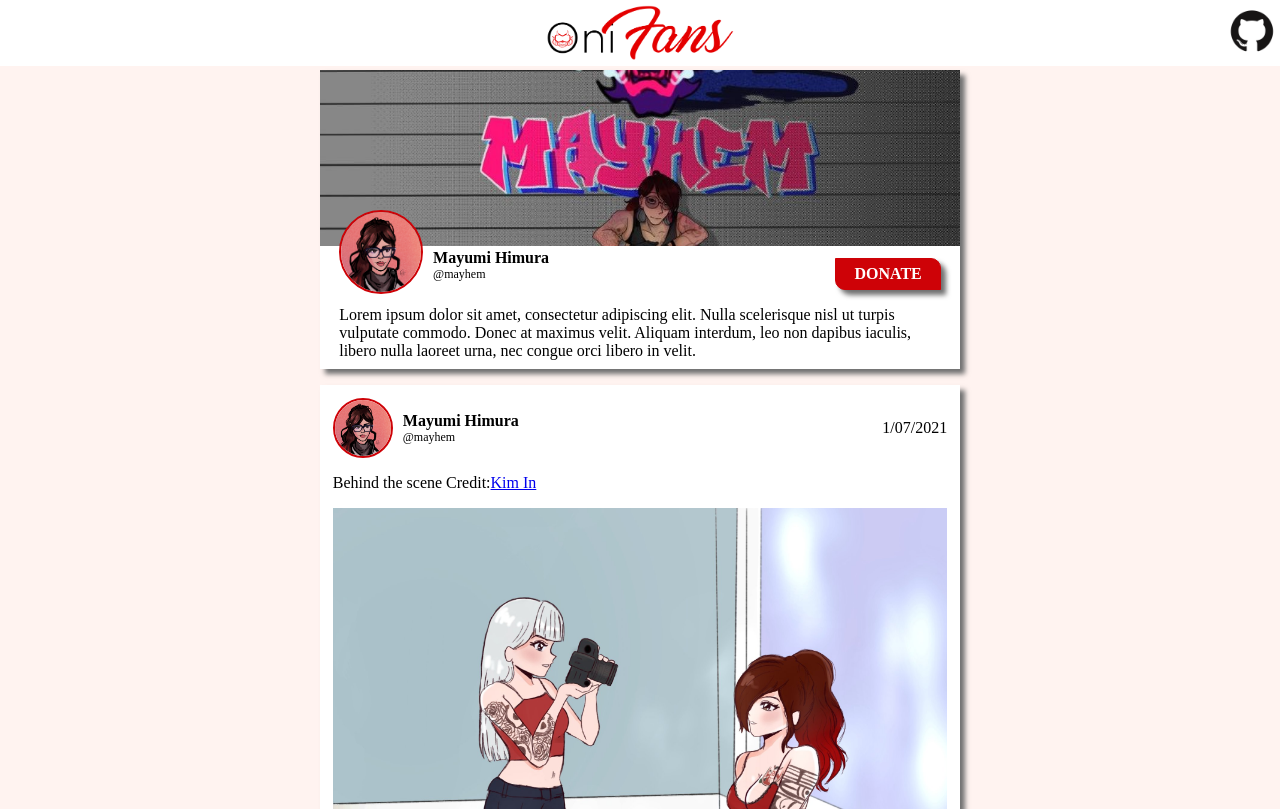
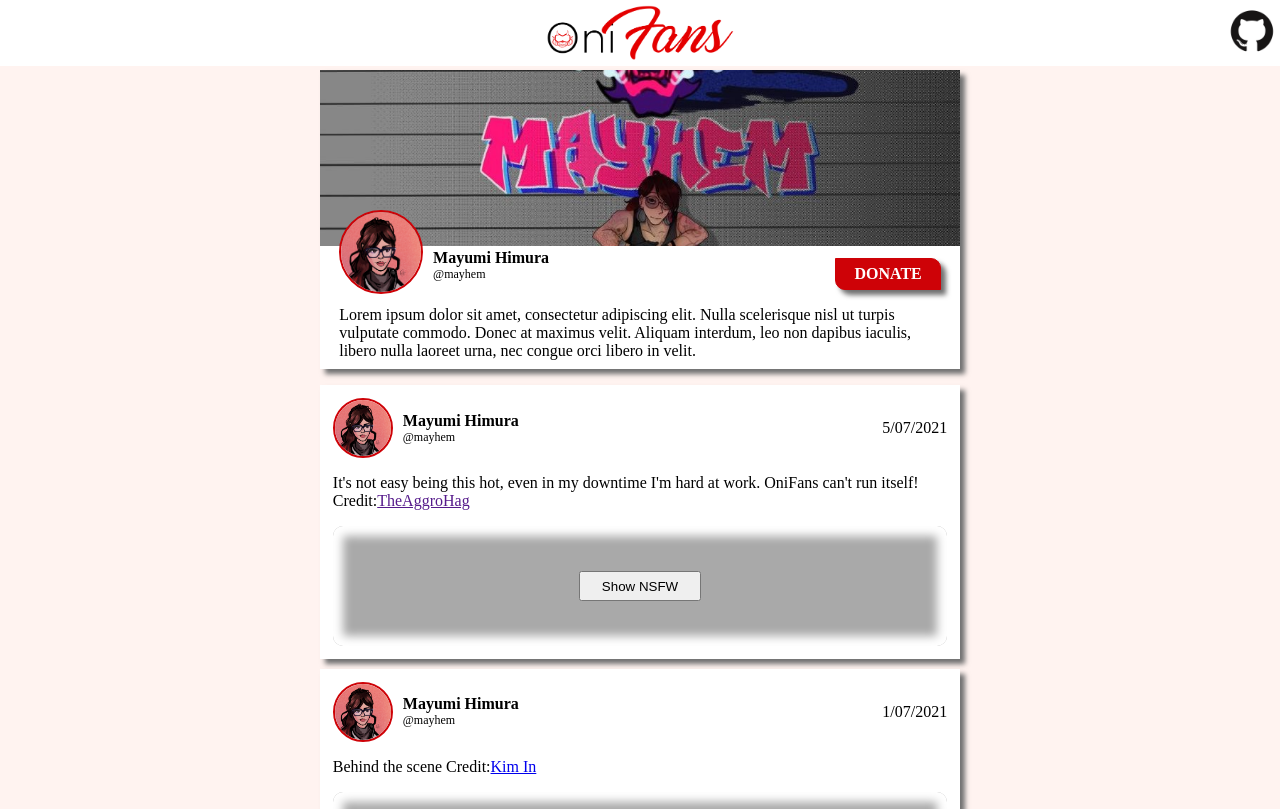
Before and after one commit to Drywock/oni-fans, an Angular app: page / in a window 1280 px wide. Built offline with nearby package versions, Linux system fonts and the light colour scheme.

Commit message:
Yeah new content and nsfw protection

```diff
--- a/src/app/content/post/post.component.html
+++ b/src/app/content/post/post.component.html
@@ -20,7 +20,12 @@
     <div>
         <p>{{ post.content.text }} Credit:<a [href]="post.credit.link">{{ post.credit.name }}</a></p>
         <div class="post-img-box">
-            <img class="post-img" [src]="post.content.img" />
+            <div *ngIf="hidder; else imgBlock" class="hidder">
+                <button class="btn-show" (click)="onShow()">Show NSFW</button>
+            </div>
+            <ng-template #imgBlock>
+                <img class="post-img" [src]="post.content.img" />
+            </ng-template>
         </div>
     </div>
 </div>
--- a/src/app/content/post/post.component.scss
+++ b/src/app/content/post/post.component.scss
@@ -55,3 +55,19 @@
     display: flex;
     align-items: center;
 }
+
+.hidder {
+    display: flex;
+    background-color: darkgrey;
+    height: 15vh;
+    width: 100%;
+    justify-content: center;
+    align-items: center;
+    border-radius: 10px;
+    box-shadow: inset 0px 0px 10px 10px white;
+}
+
+.btn-show {
+    height: 25%;
+    width: 20%;
+}
--- a/src/app/content/post/post.component.ts
+++ b/src/app/content/post/post.component.ts
@@ -19,9 +19,15 @@ export class PostComponent implements OnInit {
   //   }
   // };
 
+  hidder: boolean = false;
+
   constructor() { }
 
   ngOnInit(): void {
+    this.hidder = this.post.content.isLewd
   }
 
+  public onShow(): void {
+    this.hidder = false;
+  }
 }
--- a/src/assets/posts.json
+++ b/src/assets/posts.json
@@ -1,4 +1,20 @@
 [
+  {
+    "author": {
+      "name": "Mayumi Himura",
+      "handle": "@mayhem"
+    },
+    "date": "5/07/2021",
+    "content": {
+      "text": "It's not easy being this hot, even in my downtime I'm hard at work. OniFans can't run itself!",
+      "img": "assets/img/SPOILER_MayOniFans01.png",
+      "isLewd": true
+    },
+    "credit": {
+      "name": "TheAggroHag",
+      "link": ""
+    }
+  },
   {
     "author": {
       "name": "Mayumi Himura",
@@ -7,7 +23,8 @@
     "date": "1/07/2021",
     "content": {
       "text": "Behind the scene",
-      "img": "assets/img/kimInBehindScene.jpg"
+      "img": "assets/img/kimInBehindScene.jpg",
+      "isLewd": true
     },
     "credit": {
       "name": "Kim In",
@@ -22,7 +39,8 @@
     "date": "1/07/2021",
     "content": {
       "text": "<lewd message pendind>",
-      "img": "assets/img/kimInMay.jpg"
+      "img": "assets/img/kimInMay.jpg",
+      "isLewd": true
     },
     "credit": {
       "name": "Kim In",
@@ -37,7 +55,8 @@
     "date": "27/06/2021",
     "content": {
       "text": "<lewd message pendind>",
-      "img": "assets/img/mayumi-jack-livingood.jpg"
+      "img": "assets/img/mayumi-jack-livingood.jpg",
+      "isLewd": true
     },
     "credit": {
       "name": "Jack Livingood",
@@ -52,7 +71,8 @@
     "date": "27/06/2021",
     "content": {
       "text": "Heatwave can't keep me down!",
-      "img": "assets/img/pema-art.jpg"
+      "img": "assets/img/pema-art.jpg",
+      "isLewd": true
     },
     "credit": {
       "name": "Pema Mendez",
@@ -67,7 +87,8 @@
     "date": "26/06/2021",
     "content": {
       "text": "Cleaning Redtail to to get it extra clean.",
-      "img": "assets/img/car-1.PNG"
+      "img": "assets/img/car-1.PNG",
+      "isLewd": false
     },
     "credit": {
       "name": "Kim In",
@@ -83,7 +104,8 @@
     "date": "26/06/2021",
     "content": {
       "text": "<message pending>",
-      "img": "assets/img/car-2.PNG"
+      "img": "assets/img/car-2.PNG",
+      "isLewd": false
     },
     "credit": {
       "name": "Kim Im",
@@ -98,7 +120,8 @@
     "date": "23/05/2021",
     "content": {
       "text": "<message pending>",
-      "img": "assets/img/mayumi-sam.jpg"
+      "img": "assets/img/mayumi-sam.jpg",
+      "isLewd": false
     },
     "credit": {
       "name": "Sam",
@@ -113,7 +136,8 @@
     "date": "21/05/2021",
     "content": {
       "text": "Just chilling.",
-      "img": "assets/img/mayhem-full.jpg"
+      "img": "assets/img/mayhem-full.jpg",
+      "isLewd": false
     },
     "credit": {
       "name": "Luft",
```
Also changed, not shown: src/assets/img/Mana_magia.jpg (added), 1 other file (tests, documents, lock files or other folders).
